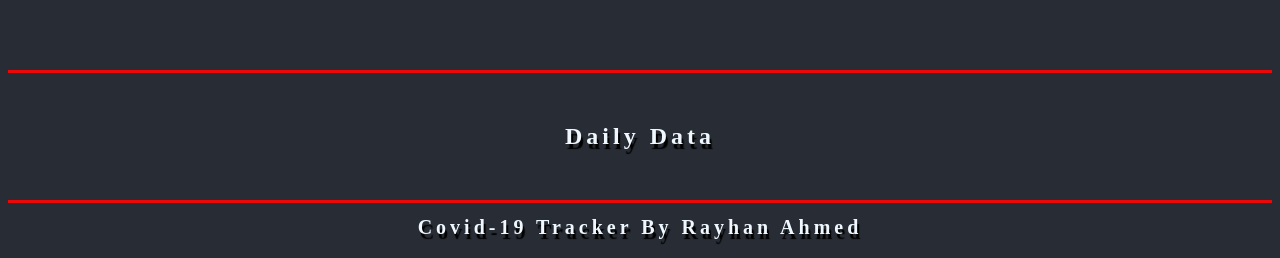
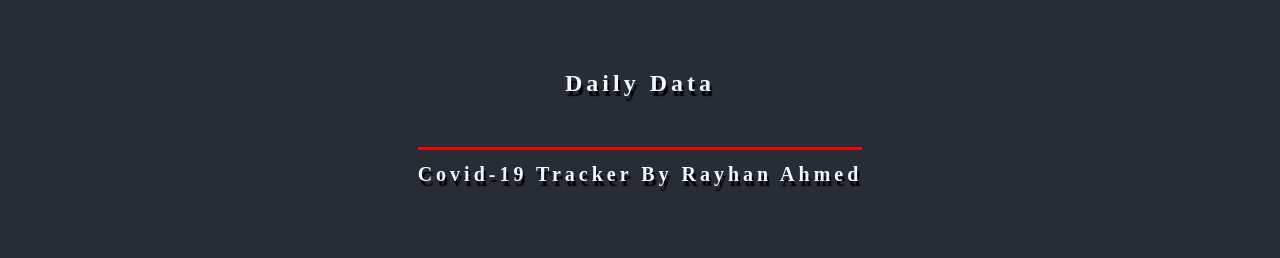
Before and after one commit to srehanpk/covid19-app, a React (Create React App) app: page / in a window 1280 px wide. Shown: the part 547-805 px from the top of the page. Built offline with nearby package versions, Linux system fonts and the light colour scheme; no server answers.

Commit message:
Update App.css

```diff
--- a/src/App.css
+++ b/src/App.css
@@ -53,7 +53,7 @@ body {
 }
 .divider {
 
- border-top: solid rgba(255, 4, 4, 0.911);
+ /* border-top: solid rgba(255, 4, 4, 0.911); */
  margin-top: 80px;
 }
 .footer-div {
@@ -61,6 +61,8 @@ body {
   height: 50px;
   margin-top: 50px;
   border-top: solid rgba(255, 4, 4, 0.911);
+  max-width: max-content;
+  min-width: min-content;
   margin-left: auto;
   margin-right: auto;
 }
```
